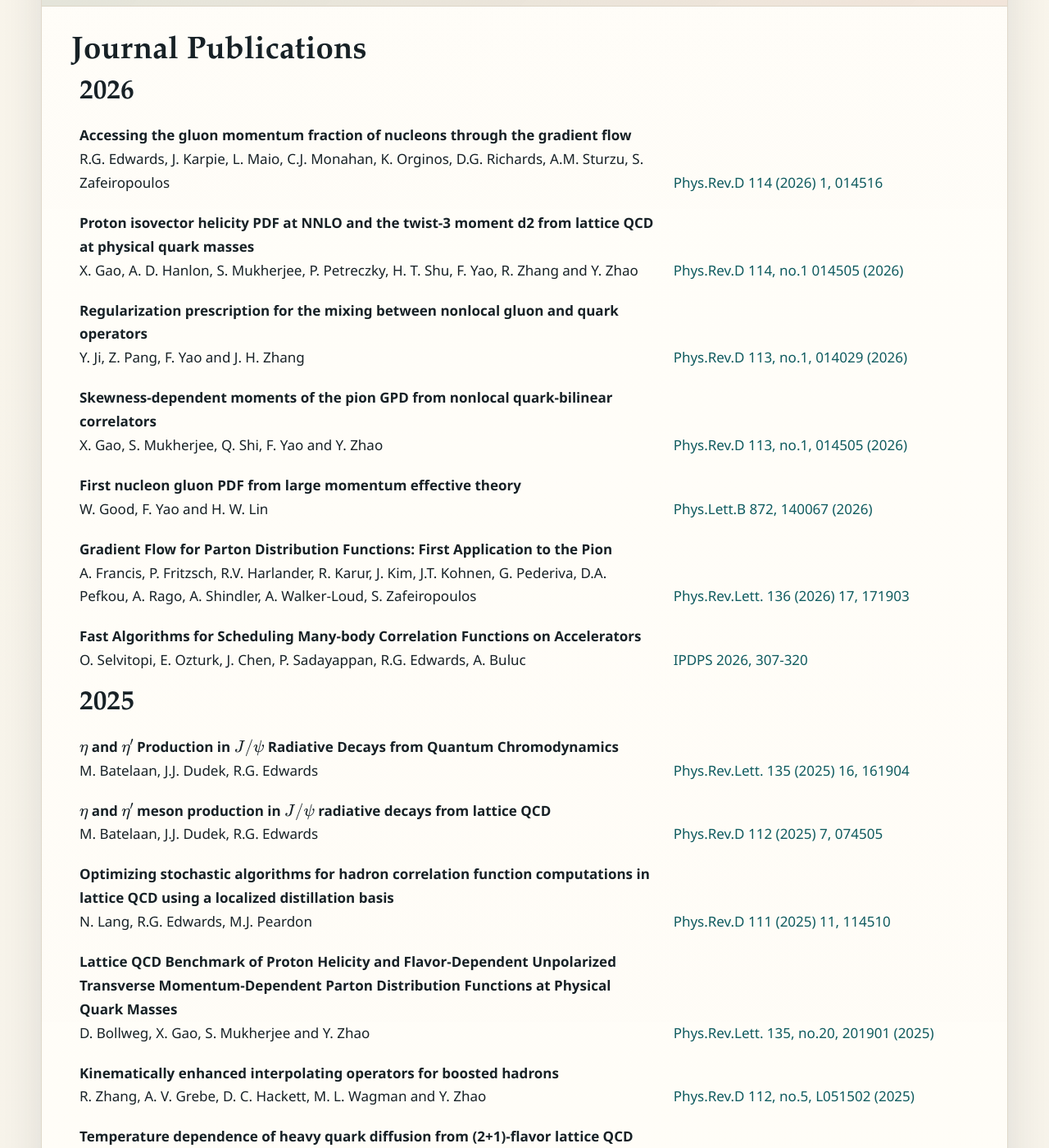
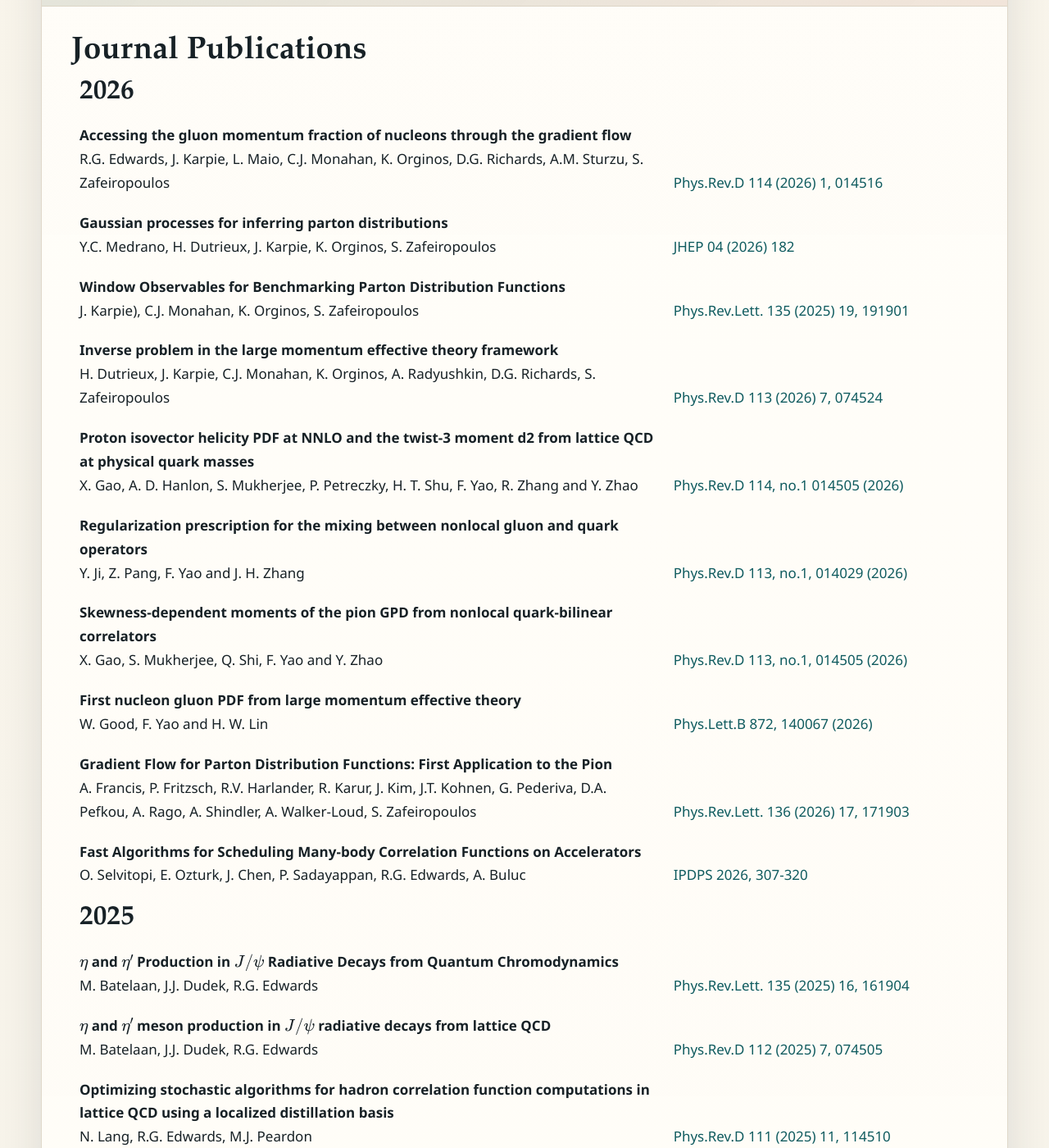
Before and after one commit to LQCDSciDAC/LQCDSciDAC.github.io, a Jekyll site: the page built from publications.html, in a window 1280 px wide and 1400 px high, scrolled down 257 px. Shown: the whole window at 82% size. Built offline with Jekyll 4.4.1, drawn with Linux system fonts in a browser that asks for light colours; formulas are drawn with MathJax 3; some of the changed text lies outside the part shown.

Commit message:
More pubs.

```diff
--- a/publications.html
+++ b/publications.html
@@ -24,6 +24,39 @@ layout: default
       </td>
       <td class="publications">
         <a href="https://inspirehep.net/literature/3120599">Phys.Rev.D 114 (2026) 1, 014516</a>
+      </td>
+    </tr>
+
+<!-- ******* row  ******* -->
+    <tr class="publications">
+      <td class="publications">
+	<b>Gaussian processes for inferring parton distributions</b><br/>
+	    Y.C. Medrano, H. Dutrieux, J. Karpie, K. Orginos, S. Zafeiropoulos
+      </td>
+      <td class="publications">
+        <a href="https://inspirehep.net/literature/3072966">JHEP 04 (2026) 182</a>
+      </td>
+    </tr>
+
+<!-- ******* row  ******* -->
+    <tr class="publications">
+      <td class="publications">
+	<b>Window Observables for Benchmarking Parton Distribution Functions</b><br/>
+	   J. Karpie), C.J. Monahan, K. Orginos, S. Zafeiropoulos
+      </td>
+      <td class="publications">
+        <a href="https://inspirehep.net/literature/2926464">Phys.Rev.Lett. 135 (2025) 19, 191901</a>
+      </td>
+    </tr>
+
+<!-- ******* row  ******* -->
+    <tr class="publications">
+      <td class="publications">
+	<b>Inverse problem in the large momentum effective theory framework</b><br/>
+	   H. Dutrieux, J. Karpie, C.J. Monahan, K. Orginos, A. Radyushkin, D.G. Richards, S. Zafeiropoulos
+      </td>
+      <td class="publications">
+        <a href="https://inspirehep.net/literature/2915254">Phys.Rev.D 113 (2026) 7, 074524</a>
       </td>
     </tr>
 
@@ -127,6 +160,17 @@ O. Selvitopi, E. Ozturk, J. Chen, P. Sadayappan, R.G. Edwards, A. Buluc
       </td>
       <td class="publications">
         <a href="https://inspirehep.net/literature/2849218">Phys.Rev.D 111 (2025) 11, 114510</a>
+      </td>
+    </tr>
+
+<!-- ******* row  ******* -->
+    <tr class="publications">
+      <td class="publications">
+	<b>Simple nonparametric reconstruction of parton distributions from limited Fourier information</b><br/>
+	   H. Dutrieux, J. Karpie, K. Orginos, S. Zafeiropoulos
+      </td>
+      <td class="publications">
+        <a href="https://inspirehep.net/literature/2856795">Phys.Rev.D 111 (2025) 3, 034515</a>
       </td>
     </tr>
 
@@ -299,6 +343,28 @@ R. Abbott, W. Detmold, M. Illa, A. Parreno, R.J. Perry, F. Romero-Lopez, P.E. Sh
       </td>
       <td class="publications">
         <a href="https://inspirehep.net/literature/2644164">Phys.Rev.D 108 (2023) 3, 3</a>
+      </td>
+    </tr>
+
+<!-- ******* row  ******* -->
+    <tr class="publications">
+      <td class="publications">
+	<b>Evolution of parton distribution functions in the short-distance factorization scheme</b><br/>
+	   H. Dutrieux, J. Karpie, C.J. Monahan, K. Orginos, S. Zafeiropoulos
+      </td>
+      <td class="publications">
+        <a href="https://inspirehep.net/literature/2715661">JHEP 04 (2024) 061</a>
+      </td>
+    </tr>
+
+<!-- ******* row  ******* -->
+    <tr class="publications">
+      <td class="publications">
+	<b>Gluon helicity from global analysis of experimental data and lattice QCD Ioffe time distributions</b><br/>
+	   J. Karpie, R.M. Whitehill, W. Melnitchouk, C. Monahan, K. Orginos, J.-W. Qiu, D.G. Richards, N. Sato, S. Zafeiropoulos
+      </td>
+      <td class="publications">
+        <a href="https://inspirehep.net/literature/2714843">Phys.Rev.D 109 (2024) 3, 036031</a>
       </td>
     </tr>
 
```
